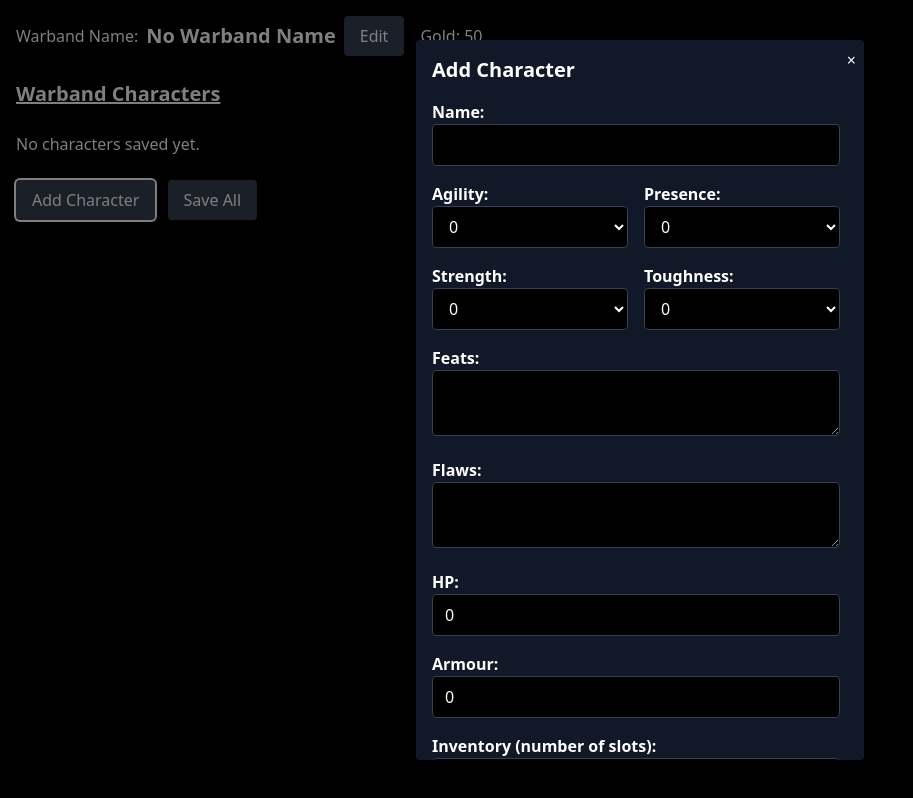
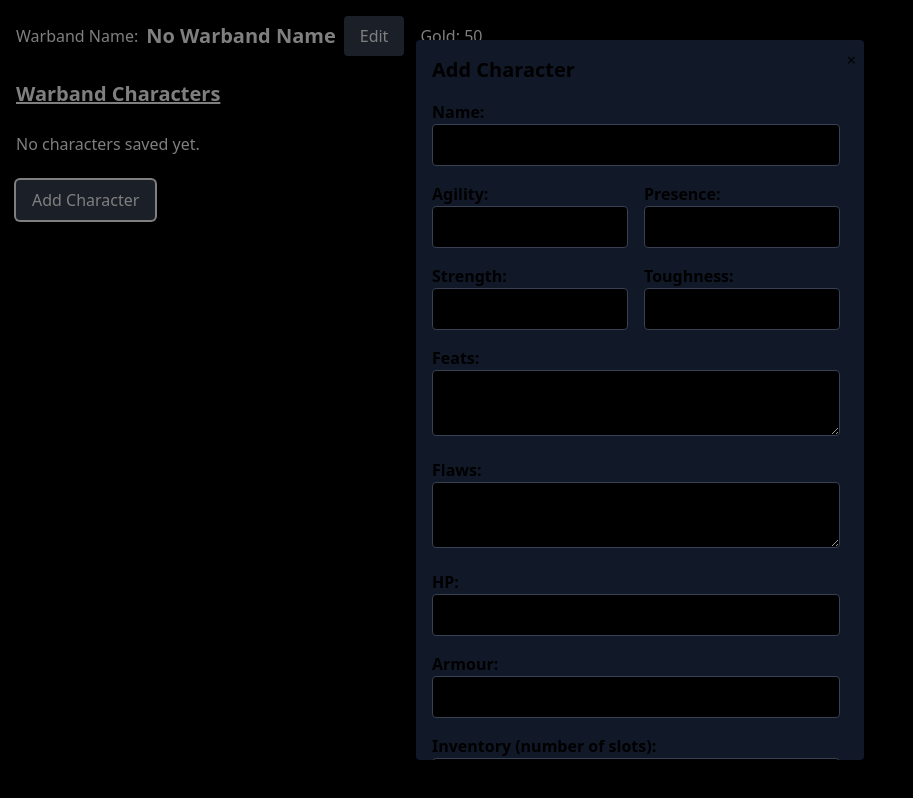
Before and after one commit to dnirns/forbidden-psalm-warband-log, a SvelteKit app: page / in a window 1280 px wide. Both pictures are taken after a click on the button "Add Character". Shown: the whole page, without its empty margins (0-913 px from the left). Built offline with nearby package versions, Linux system fonts and the light colour scheme.

Commit message:
refactor reactive state to fix inventory gold/affordability UI updates & auto save

```diff
--- a/src/routes/+page.svelte
+++ b/src/routes/+page.svelte
@@ -21,10 +21,8 @@
 	let showModal = false;
 	let editingWarbandName = false;
 	let tempWarbandName = '';
-
 	let isMobile = false;
 
-	// check if the user is on a mobile device for different numerical input types
 	if (browser) {
 		const ua = navigator.userAgent.toLowerCase();
 		isMobile = /android|webos|iphone|ipad|ipod|blackberry|iemobile|opera mini/.test(ua);
@@ -70,7 +68,6 @@
 			currentCharacter.items = currentCharacter.items.slice(0, newVal);
 		}
 		currentCharacter.inventory = newVal;
-		recalculateCost();
 	};
 
 	const deleteItem = (index: number) => {
@@ -78,14 +75,31 @@
 		updateInventory(currentCharacter.items.length);
 	};
 
-	const recalculateCost = () => {
-		currentCharacterGold = calculateCharacterCost(currentCharacter, items);
+	// reactive cost calculations
+	$: currentCharacterGold = calculateCharacterCost(currentCharacter, items);
+
+	// immediate "affordability" checks, treat original gold as if restored when editing
+	$: availableGoldBefore = warbandData.gold + originalCharacterGold;
+	$: availableGold = Math.max(0, availableGoldBefore - currentCharacterGold);
+
+	let saveTimeout: ReturnType<typeof setTimeout>;
+
+	const debounceSave = () => {
+		clearTimeout(saveTimeout);
+		saveTimeout = setTimeout(() => {
+			if (browser) {
+				const savedData = localStorage.getItem(STORAGE_KEY);
+				const currentData = JSON.stringify(warbandData);
+				if (savedData !== currentData) {
+					localStorage.setItem(STORAGE_KEY, currentData);
+					console.log('Warband data saved!');
+				}
+			}
+		}, 500);
 	};
 
-	const saveAll = () => {
-		localStorage.setItem(STORAGE_KEY, JSON.stringify(warbandData));
-		alert('Warband and characters saved!');
-	};
+	// automatically save to local storage when warbandData changes, with debounce
+	$: warbandData, debounceSave();
 
 	const addOrUpdateCharacter = () => {
 		const hpValue = parseInt(currentCharacter.hp as unknown as string, 10) || 0;
@@ -94,21 +108,19 @@
 		currentCharacter.hp = hpValue;
 		currentCharacter.armour = armourValue;
 
-		recalculateCost();
-
 		const costDifference = originalCharacterGold - currentCharacterGold;
-
 		warbandData.gold += costDifference;
+		if (warbandData.gold < 0) {
+			warbandData.gold = 0;
+		}
 
 		if (selectedIndex === -1) {
-			// add a new character
 			warbandData.characters = [...warbandData.characters, { ...currentCharacter }];
 		} else {
-			// update an existing character
 			warbandData.characters[selectedIndex] = { ...currentCharacter };
 			warbandData.characters = [...warbandData.characters];
 		}
-		// reset state
+
 		currentCharacterGold = 0;
 		originalCharacterGold = 0;
 		selectedIndex = -1;
@@ -119,15 +131,13 @@
 	const editCharacter = (index: number) => {
 		selectedIndex = index;
 		currentCharacter = { ...warbandData.characters[index] };
-		recalculateCost();
-		originalCharacterGold = currentCharacterGold;
+		originalCharacterGold = calculateCharacterCost(currentCharacter, items);
 		showModal = true;
 	};
 
 	const deleteCharacter = (index: number) => {
 		let characterCost = 0;
 		const characterToDelete = warbandData.characters[index];
-
 		for (const selectedItem of characterToDelete.items) {
 			if (selectedItem !== '') {
 				const found = items.find((i) => i.item === selectedItem);
@@ -136,7 +146,6 @@
 				}
 			}
 		}
-
 		warbandData.gold += characterCost;
 		warbandData.characters.splice(index, 1);
 		warbandData.characters = [...warbandData.characters];
@@ -152,7 +161,6 @@
 	const addCharacter = () => {
 		selectedIndex = -1;
 		currentCharacter = defaultCharacter();
-		recalculateCost();
 		originalCharacterGold = 0;
 		showModal = true;
 	};
@@ -209,7 +217,7 @@
 				>
 			</div>
 		{/if}
-		<p>Gold: {warbandData.gold - currentCharacterGold}</p>
+		<p>Gold: {availableGold}</p>
 	</div>
 
 	<h2 class="text-xl font-bold underline">Warband Characters</h2>
@@ -269,22 +277,17 @@
 			class="rounded bg-gray-700 px-4 py-2 focus:outline-none focus:ring-2 focus:ring-white"
 			on:click={addCharacter}>Add Character</button
 		>
-		<button
-			type="button"
-			class="rounded bg-gray-700 px-4 py-2 focus:outline-none focus:ring-2 focus:ring-white"
-			on:click={saveAll}>Save All</button
-		>
 	</div>
 </div>
 
 {#if showModal}
 	<div class="fixed inset-0 z-50 flex items-center justify-center bg-black bg-opacity-50">
 		<div
-			class="relative max-h-[90vh] w-11/12 max-w-md overflow-auto rounded bg-gray-900 p-4 pr-6 text-white shadow"
+			class="text:white relative max-h-[90vh] w-11/12 max-w-md overflow-auto rounded bg-gray-900 p-4 pr-6 shadow"
 			style="-webkit-overflow-scrolling: touch;"
 		>
 			<button
-				class="absolute right-2 top-2 z-50 text-white focus:outline-none focus:ring-2 focus:ring-white"
+				class="text:white focus:ring:white absolute right-2 top-2 z-50 focus:outline-none focus:ring-2"
 				on:click={closeModal}>&times;</button
 			>
 			<h2 class="mb-4 text-xl font-bold">
@@ -298,7 +301,7 @@
 						autocorrect="off"
 						autocapitalize="none"
 						bind:value={currentCharacter.name}
-						class="w-full rounded border border-gray-700 bg-black px-3 py-2 text-base focus:outline-none focus:ring-2 focus:ring-white"
+						class="focus:ring:white w-full rounded border border-gray-700 bg-black px-3 py-2 text-base focus:outline-none focus:ring-2"
 					/>
 				</div>
 
@@ -308,7 +311,7 @@
 							<p class="block font-bold">{stat.label}:</p>
 							<select
 								bind:value={currentCharacter[stat.key as keyof Character]}
-								class="w-full rounded border border-gray-700 bg-black px-3 py-2 focus:outline-none focus:ring-2 focus:ring-white"
+								class="focus:ring:white w-full rounded border border-gray-700 bg-black px-3 py-2 focus:outline-none focus:ring-2"
 							>
 								{#each statValues as value}
 									<option {value}>{value}</option>
@@ -323,7 +326,7 @@
 					<textarea
 						id="feats"
 						bind:value={currentCharacter.feats}
-						class="w-full rounded border border-gray-700 bg-black px-3 py-2 text-base focus:outline-none focus:ring-2 focus:ring-white"
+						class="focus:ring:white w-full rounded border border-gray-700 bg-black px-3 py-2 text-base focus:outline-none focus:ring-2"
 					></textarea>
 				</div>
 
@@ -331,7 +334,7 @@
 					<p class="block font-bold">Flaws:</p>
 					<textarea
 						bind:value={currentCharacter.flaws}
-						class="w-full rounded border border-gray-700 bg-black px-3 py-2 text-base focus:outline-none focus:ring-2 focus:ring-white"
+						class="focus:ring:white w-full rounded border border-gray-700 bg-black px-3 py-2 text-base focus:outline-none focus:ring-2"
 					></textarea>
 				</div>
 
@@ -344,7 +347,7 @@
 						min="0"
 						bind:value={currentCharacter.hp}
 						placeholder="HP"
-						class="w-full rounded border border-gray-700 bg-black px-3 py-2 text-base focus:outline-none focus:ring-2 focus:ring-white"
+						class="focus:ring:white w-full rounded border border-gray-700 bg-black px-3 py-2 text-base focus:outline-none focus:ring-2"
 					/>
 				</div>
 
@@ -357,7 +360,7 @@
 						min="0"
 						bind:value={currentCharacter.armour}
 						placeholder="Armour"
-						class="w-full rounded border border-gray-700 bg-black px-3 py-2 text-base focus:outline-none focus:ring-2 focus:ring-white"
+						class="focus:ring:white w-full rounded border border-gray-700 bg-black px-3 py-2 text-base focus:outline-none focus:ring-2"
 					/>
 				</div>
 
@@ -370,7 +373,7 @@
 						min="0"
 						on:input={(e) => updateInventory(parseInt((e.target as HTMLInputElement).value))}
 						bind:value={currentCharacter.inventory}
-						class="w-full rounded border border-gray-700 bg-black px-3 py-2 text-base focus:outline-none focus:ring-2 focus:ring-white"
+						class="focus:ring:white w-full rounded border border-gray-700 bg-black px-3 py-2 text-base focus:outline-none focus:ring-2"
 					/>
 				</div>
 
@@ -380,26 +383,21 @@
 						{#each currentCharacter.items as item, i}
 							<div class="flex items-center space-x-2">
 								<select
-									class="flex-1 rounded border border-gray-700 bg-black px-3 py-2 text-base focus:outline-none focus:ring-2 focus:ring-white"
+									class="focus:ring:white flex-1 rounded border border-gray-700 bg-black px-3 py-2 text-base focus:outline-none focus:ring-2"
 									bind:value={currentCharacter.items[i]}
-									on:input={recalculateCost}
 								>
 									<option value="">Select an item</option>
 									{#each items as option}
-										<option
-											disabled={option.cost > warbandData.gold - currentCharacterGold}
-											value={option.item}
-										>
+										<option disabled={option.cost > availableGold} value={option.item}>
 											{option.item} ({option.cost} Gold)
 										</option>
 									{/each}
 								</select>
 								<button
 									type="button"
-									class="rounded bg-red-700 px-4 py-2 text-base focus:outline-none focus:ring-2 focus:ring-white"
+									class="focus:ring:white rounded bg-red-700 px-4 py-2 text-base focus:outline-none focus:ring-2"
 									on:click={() => {
 										deleteItem(i);
-										recalculateCost();
 									}}>Delete</button
 								>
 							</div>
@@ -409,7 +407,7 @@
 
 				<button
 					type="submit"
-					class="rounded bg-gray-700 px-4 py-2 text-base focus:outline-none focus:ring-2 focus:ring-white"
+					class="focus:ring:white rounded bg-gray-700 px-4 py-2 text-base focus:outline-none focus:ring-2"
 				>
 					{selectedIndex === -1 ? 'Add Character' : 'Update Character'}
 				</button>
```
